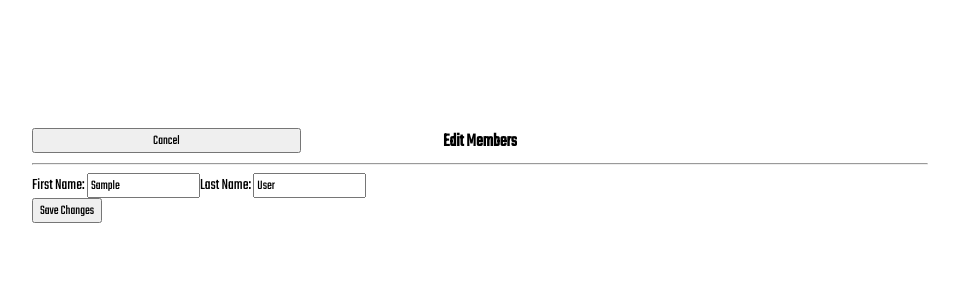
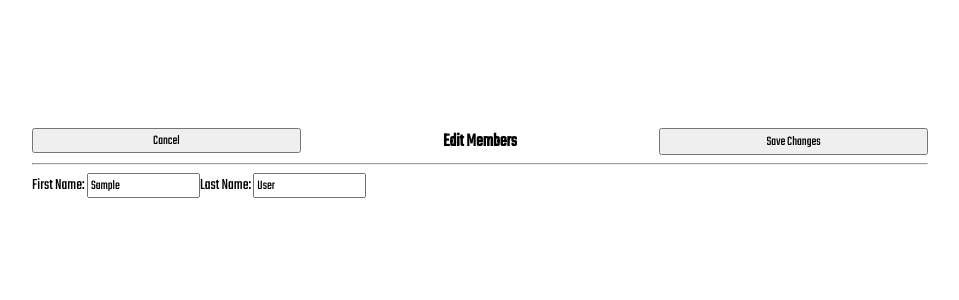
Before and after one commit to davidmacarabrown/gym_management_app, a Flask app: page /members/1/edit in a window 1280 px wide. Shown: the part 46-346 px from the top of the page, without its empty margins (160-1119 px from the left). Run offline with Flask 2, Linux system fonts and the light colour scheme; a database or web service that is not in the repository returns one stand-in record (values such as "Sample title"); some libraries are stand-ins or nearby versions.

Commit message:
changed edit member button position to match with buttons on other pages

```diff
--- a/templates/members/edit.html
+++ b/templates/members/edit.html
@@ -6,11 +6,11 @@
         <button class="child-head-button" type="submit">Cancel</button>
     </form>
     <h3 class="child-h3">Edit Members</h3>
-    <div class="child-pad"></div>
+    <button class="child-edit-button" form="edit-member-form" type="submit">Save Changes</button>
 </div>
 <hr>
 <div>
-    <form action="/members/{{member.id}}" method="post">
+    <form id="edit-member-form" action="/members/{{member.id}}" method="post">
         <div class="edit-member">
             <div>
                 <label for="first_name">First Name:</label>
@@ -22,7 +22,7 @@
             </div>
         </div>
         <div>
-            <button type="submit">Save Changes</button>
+
         </div>
     </form>
 </div>
```
